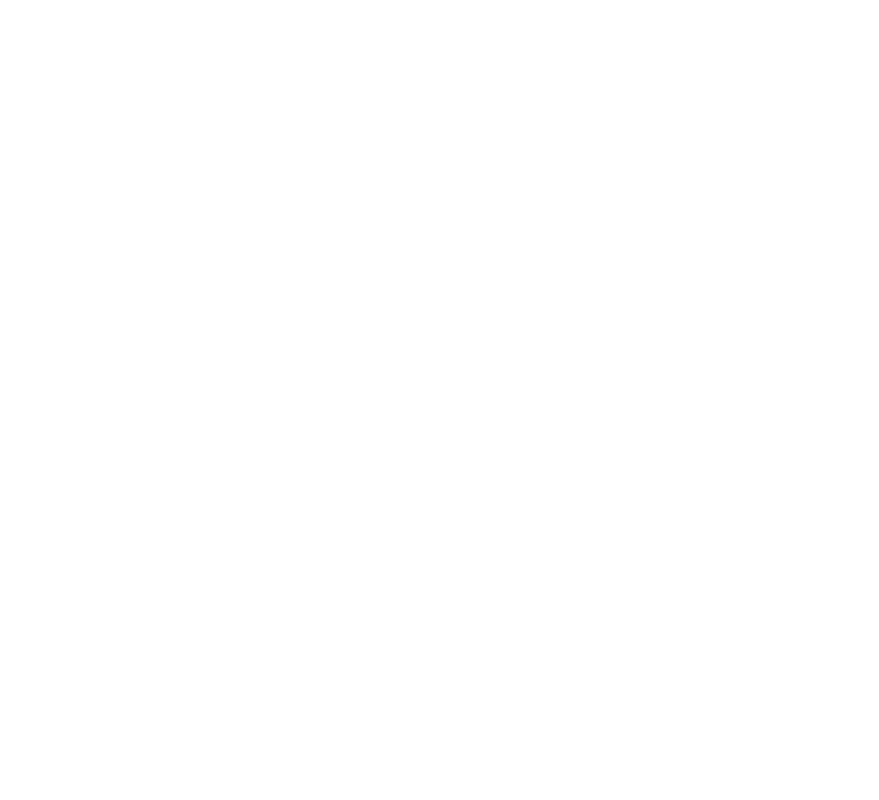
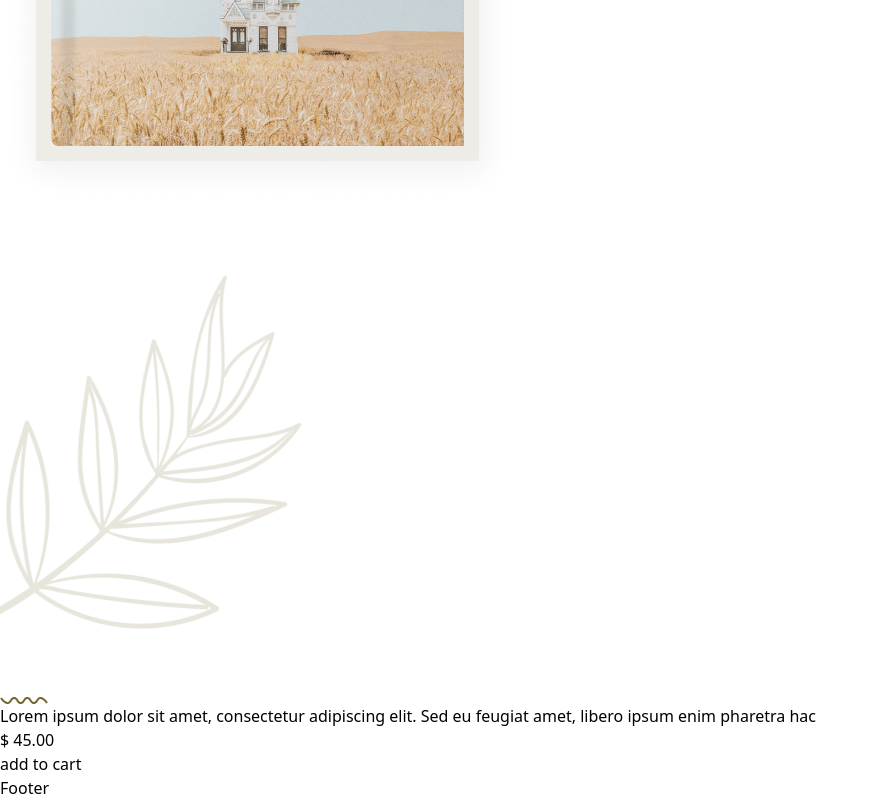
Before and after one commit to MuhammedNiyad/book-store-frontend, a React (Vite) app: page /book/1 in a window 1280 px wide. Shown: the part 1322-2122 px from the top of the page, without its empty margins (0-879 px from the left). Before the commit the page ends 867 px from the top, so only its background shows below. Built offline with nearby package versions, Linux system fonts and the light colour scheme.

Commit message:
Book page created

```diff
--- a/src/Components/FeaturesBook.jsx
+++ b/src/Components/FeaturesBook.jsx
@@ -58,11 +58,11 @@ export default function FeaturesBook() {
                         },
                     }} >
                     {
-                        featuredBooksData.map(({img, imgLlink, name, nameLink, writer, price}, index)=>{
+                        featuredBooksData.map(({ id, img, imgLlink, name, nameLink, writer, price }, index) => {
                             return(
                                 <SwiperSlide key={index}>
                                     <div className='featurebook-box'>
-                                        <Link to={imgLlink}>
+                                        <Link to={`book/${id}`}>
                                             <img src={img} alt="book" />
                                         </Link>
                                         <div className="featurebook-info sm:ps-5">
--- a/src/Components/Header.jsx
+++ b/src/Components/Header.jsx
@@ -23,7 +23,7 @@ import headerShape from '../assets/header-shape.svg';
 export default function Header() {
   return (
     <header className="px-5 lg:px-16 overflow-hidden">
-        <div className="headear-container max-w-[1880px] w-[90%] my-0 mx-auto h-full flex items-center justify-center relative py-5 lg:py-[80px] ">
+        <div className="headear-container max-w-[1440px] w-[90%] my-0 mx-auto h-full flex items-center justify-center relative py-5 lg:py-[80px] ">
             {/* ...........Header Swiper slider............ */}
             <Swiper
             spaceBetween={50}
@@ -56,7 +56,7 @@ export default function Header() {
                 }
             </Swiper>
             {/* ..........Header shepe.......... */}
-            <div className="header-shape absolute top-0 right-0">
+            <div className="header-shape absolute top-0 right-0 -z-10">
                 <img src={headerShape} alt="" />
             </div>
         </div>
--- a/src/Data/Data.js
+++ b/src/Data/Data.js
@@ -143,7 +143,8 @@ export const navLinks =[
           nameLink:"book",
           name: 'Great travel at desert',
           writer:'Sanchit Howdy',
-          price: '$ 38.00 '
+          price: '$ 38.00 ',
+          shopbtnLink: "*",
       },
       {
           id: 2,
@@ -151,7 +152,9 @@ export const navLinks =[
           imgLlink: "book",
           nameLink:"book",
           name: 'Great travel at desert',
+          desc: 'Lorem ipsum dolor sit amet, consectetur adipiscing elit. Sed eu feugiat amet, libero ipsum enim pharetra hac',
           writer:'Sanchit Howdy',
+          shopbtnLink: "*",
           price: '$ 38.00 '
 
       },
@@ -161,7 +164,9 @@ export const navLinks =[
           imgLlink: "book",
           nameLink:"book",
           name: 'Great travel at desert',
+          desc: 'Lorem ipsum dolor sit amet, consectetur adipiscing elit. Sed eu feugiat amet, libero ipsum enim pharetra hac',
           writer:'Sanchit Howdy',
+          shopbtnLink: "*",
           price: '$ 38.00 '
       },
       {
@@ -170,7 +175,9 @@ export const navLinks =[
           imgLlink: "book",
           nameLink:"book",
           name: 'Great travel at desert',
+          desc: 'Lorem ipsum dolor sit amet, consectetur adipiscing elit. Sed eu feugiat amet, libero ipsum enim pharetra hac',
           writer:'Sanchit Howdy',
+          shopbtnLink: "*",
           price: '$ 38.00 '
       },
       {
@@ -179,7 +186,9 @@ export const navLinks =[
           imgLlink: "book",
           nameLink: "book",
           name: 'Great travel at desert',
+          desc: 'Lorem ipsum dolor sit amet, consectetur adipiscing elit. Sed eu feugiat amet, libero ipsum enim pharetra hac',
           writer:'Sanchit Howdy',
+          shopbtnLink: "*",
           price: '$ 38.00 '
       },
   ];
--- a/src/Pages/Book.jsx
+++ b/src/Pages/Book.jsx
@@ -3,20 +3,61 @@ import victor from '../assets/victor.png';
 // Import Treeshape image....!
 import treeShape from '../assets/treeShape.png';
 
+// Button import........!
+import Button from '../Components/Button';
+
+// Import book........!
+import { sellingBooksData } from '../Data/Data';
+
+// import react Link.........!
+import { Link,useParams } from 'react-router-dom';
+
+import {featuredBooksData} from '../Data/Data';
+
+
 
 export default function Book() {
+    const {id} =  useParams();
+    const books = featuredBooksData.map((data) =>{
+        if (data.id == id) {
+            return data;
+        }
+        return null;
+    })
+    console.log('books :' ,books);
+
     return (
-        <section>
-            <div className=' container flex flex-col sm:flex-row   relative'>
-                <img src={treeShape} alt="" className='absolute ' />
-                {/* ...........Headding.......... */}
-                <div className='flex flex-col items-center justify-center w-full'>
-                    <div className='flex-col items-start py-3'>
-                        <p className='capitalize text-[#7a7a7a] mb-1 font-[Plus Jakarta, Sans sarif] font-medium text-xs md:text-base '>some feature books</p>
-                        <h2 className='font-[prata,serif] text-3xl sm:text-4xl md:text-5xl '>Features Book</h2>
-                    </div>
-                    <img src={victor} alt='victor img' className='w-12' />
+        <section className="px-10 lg:px-24 xl:px-36 overflow-hidden">
+            <div className='headear-container max-w-[1880px] w-[90%] my-0 mx-auto h-full flex items-center justify-center relative py-2 md:py-10 lg:py-[20px] '>
+                {/* ..........Header shepe.......... */}
+                <div className="header-shape absolute  top-0 left-0 -z-10">
+
                 </div>
+                {
+                    sellingBooksData.map(({ img, name, writer, desc, price, shopbtnLink }) => {
+                        return (
+                            <div className="header-wrapper container flex flex-col md:flex-row mt-0 items-center gap-1 md:gap-[10px] xl:gap-[20px] mx-auto h-full w-full">
+                                {/* .........Header left.......... */}
+                                <div className="heared-left w-full h-full sm:p-20 md:p-2 xl:p-24 max-w-[768px] relative ">
+                                    <img src={img} className="w-full h-full object-cover" />
+                                    <img src={treeShape} alt=""  className="header-shape absolute bottom-10 xl:bottom-40 -right-28 -z-10" />
+                                </div>
+                                {/* ...........Header right....... */}
+                                <div className="Header-right max-w-[1024px] w-full ">
+                                    <h1 className=" text-2xl md:text-3xl xl:text-5xl xl:leading-[50px] text-[#222222] font-[prata,serif] z-10">{name}</h1>
+                                    <img src={victor} alt='victor img' className='w-12' />
+                                    <h5 className='font-[prata,serif] text-lg sm:text-xl md:text-2xl mt-7 '>{writer}</h5>
+                                    <p /*dangerouslySetInnerHTML={{__html:info}}*/ className="text-sm md:text-base lg:text-xl md:leading-[25px] lg:leading-[200%] tracking-[4%] font-['Plus Jakarta Sans', sans-serif] mt-1 md:mt-3 mb-4 lg:mb-7 ">{desc}</p>
+                                    <h5 className='text-2xl my-3'>{price}</h5>
+                                    <Link to={shopbtnLink}>
+                                        <Button>add to cart</Button>
+                                    </Link>
+                                </div>
+                            </div>
+                        )
+                    })
+                }
+
             </div>
         </section>
     )
--- a/src/Router/Router.jsx
+++ b/src/Router/Router.jsx
@@ -16,7 +16,7 @@ export default function Router() {
       <Routes>
         <Route path='/' element={<Home />} />
         <Route path='*' element={<NotFound />} />
-        <Route path='/book' element={<Book />} />
+        <Route path='/book/:id' element={<Book />} />
       </Routes>
       <Footer />
     </BrowserRouter>
```
Also changed, not shown: 1 other file (tests, documents, lock files or other folders).
